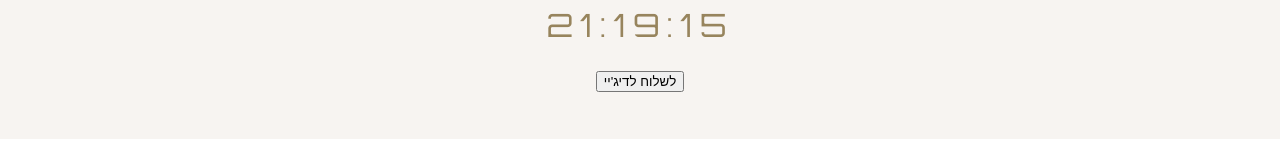
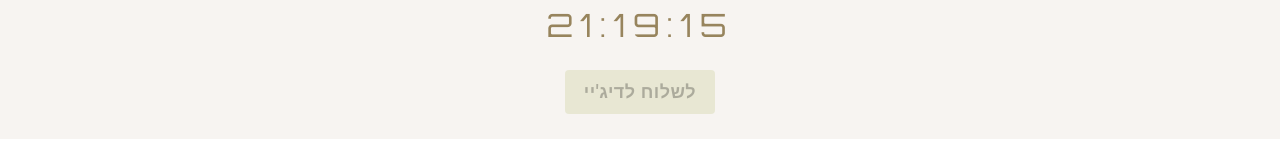
Before and after one commit to Josephasafg/proposal-site, a React (Create React App) app: page /#/survey/vote in a window 1280 px wide. Shown: the part 511-675 px from the top of the page. Built offline with nearby package versions, Linux system fonts and the light colour scheme.

Commit message:
Fixed submit buttom

```diff
--- a/src/pages/survey/welcome-page/welcome-page.tsx
+++ b/src/pages/survey/welcome-page/welcome-page.tsx
@@ -99,12 +99,6 @@ export const WelcomePage: React.FC = () => {
                 </Button>
 
             </div>
-
-
-            {/*{toVote ? <SurveyPage/> :*/}
-            {/*    }*/}
-
-
         </div>
     )
 }
--- a/src/survey/components/main-page/main-page.tsx
+++ b/src/survey/components/main-page/main-page.tsx
@@ -39,7 +39,7 @@ export const MainPage: React.FC<MainPageProps> = (
     useEffect(() => {
         if (hasSubmitted)
             history.push(THANK_YOU_PAGE_PATH);
-    }, [hasSubmitted])
+    }, [hasSubmitted, history])
 
     return (
         <div>
--- a/src/survey/components/submit-button/submit-button.tsx
+++ b/src/survey/components/submit-button/submit-button.tsx
@@ -2,7 +2,6 @@ import React from "react";
 import {Button} from '@material-ui/core';
 import "./submit-button.css";
 import {createStyles, makeStyles, Theme} from "@material-ui/core/styles";
-import clsx from "clsx";
 
 
 interface SubmitButtonProps {
@@ -32,10 +31,12 @@ export const SubmitButton: React.FC<SubmitButtonProps> = (
     }) => {
 
     const classes = useStyles();
-    // disabled={pickedSongId === -1} className={clsx(classes.root)}
     return (
-        <button onClick={onClick} style={{cursor: "pointer"}}>
+        <Button className={classes.root}
+                onClick={onClick}
+                disabled={pickedSongId === -1}>
             {SUBMIT_TEXT}
-        </button>
+        </Button>
+
     )
 }
```
